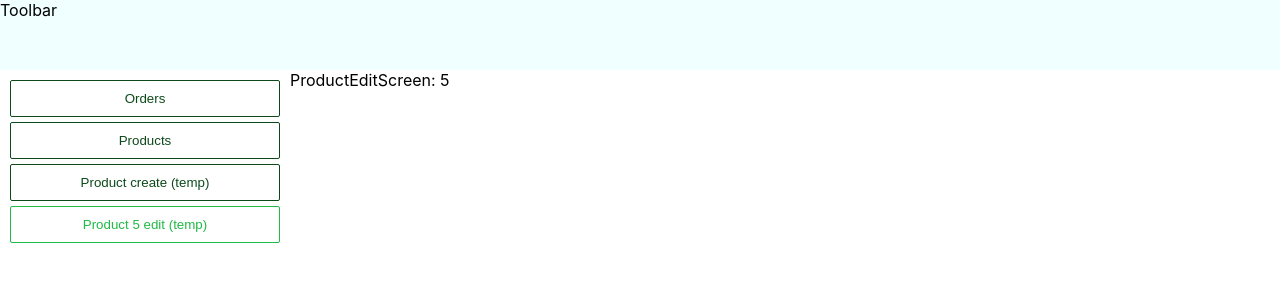
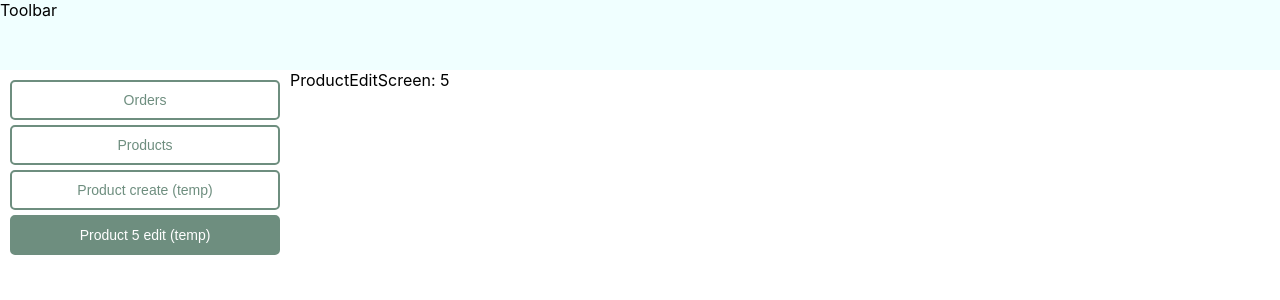
Before and after one commit to vadimkorr/online-store-frontend, a React (Create React App) app: page /product/5 in a window 1280 px wide. Shown: the top 300 px of the page. Built offline with nearby package versions, Linux system fonts and the light colour scheme.

Commit message:
Updated theme

```diff
--- a/src/components/Button/Button.tsx
+++ b/src/components/Button/Button.tsx
@@ -1,22 +1,26 @@
 import { styled } from '../themes';
+import { Activatable, isSatisfiesSafely } from '../shared';
 
-interface ButtonProps {
-  isActive: boolean;
-}
-
-const Button = styled.button<ButtonProps>`
-  border-radius: ${props => props.theme.borderRadius}px;
-  border-width: 1px;
+const Button = styled.button<Activatable>`
+  border-radius: ${props => props.theme.button.borderRadius}px;
+  border-width: ${props => props.theme.button.borderWidth}px;
   border-style: solid;
-  border-color: ${props => (props.isActive ? props.theme.borderColor1 : props.theme.borderColor2)};
-
+  border-color: ${props => props.theme.button.borderColor};
   padding: 10px;
   width: 100%;
   outline: none;
   cursor: pointer;
-
-  color: ${props => (props.isActive ? props.theme.fontColor1 : props.theme.fontColor2)};
-  background-color: ${props => props.theme.bgColor1};
+  font-size: ${props => props.theme.fontSize.md}px;
+  color: ${props => (isSatisfiesSafely(props.isActive)
+    ? props.theme.button.activeFontColor
+    : props.theme.button.fontColor)};
+  background-color: ${props => (isSatisfiesSafely(props.isActive)
+    ? props.theme.button.activeBgColor
+    : props.theme.button.bgColor)};
+  &:hover {
+    background-color: ${props => props.theme.button.activeBgColor};
+    color: ${props => props.theme.button.activeFontColor};
+  }
 `;
 
 export { Button };
--- a/src/components/Table/TableCell.tsx
+++ b/src/components/Table/TableCell.tsx
@@ -10,6 +10,7 @@ const MainContainer = styled.div<MainContainerProps>`
   flex: ${props => props.width};
   word-break: break-all;
   padding: 5px;
+  font-size: ${props => props.theme.fontSize.md}px;
 `;
 
 interface Props extends ChildrenAcceptable {
--- a/src/components/Table/TableHeaderCell.tsx
+++ b/src/components/Table/TableHeaderCell.tsx
@@ -14,6 +14,7 @@ const MainContainer = styled.div<MainContainerProps>`
   word-break: break-all;
   padding: 5px;
   font-weight: bold;
+  font-size: ${props => props.theme.fontSize.md}px;
 `;
 
 interface Props extends ChildrenAcceptable {
--- a/src/components/shared/helpers/index.ts
+++ b/src/components/shared/helpers/index.ts
@@ -1,2 +1,3 @@
 export * from './object';
 export * from './collection';
+export * from './value';
--- /dev/null
+++ b/src/components/shared/helpers/value.ts
@@ -0,0 +1,3 @@
+export function isSatisfiesSafely(value: boolean | undefined): boolean {
+  return value !== undefined && value !== false;
+}
--- /dev/null
+++ b/src/components/shared/models/Activatable.ts
@@ -0,0 +1,3 @@
+export interface Activatable {
+  isActive?: boolean;
+}
--- a/src/components/shared/models/index.ts
+++ b/src/components/shared/models/index.ts
@@ -1,2 +1,3 @@
 export * from './Identifiable';
 export * from './ChildrenAcceptable';
+export * from './Activatable';
--- a/src/components/themes/models/Theme.ts
+++ b/src/components/themes/models/Theme.ts
@@ -1,14 +1,19 @@
 export interface Theme {
-  bgColor1: string;
-  bgColor2: string;
+  fontSize: {
+    sm: number;
+    md: number;
+    lg: number;
+  };
 
-  fontColor1: string;
-  fontColor2: string;
-
-  borderColor1: string;
-  borderColor2: string;
-
-  borderRadius: number;
+  button: {
+    borderColor: string;
+    borderRadius: number;
+    borderWidth: number;
+    bgColor: string;
+    fontColor: string;
+    activeBgColor: string;
+    activeFontColor: string;
+  };
 
   table: {
     borderColor: string;
@@ -24,6 +29,8 @@ export interface Theme {
     borderRadius: number;
     borderWidth: number;
     bgColor: string;
+    fontColor: string;
     activeBgColor: string;
+    activeFontColor: string;
   };
 }
--- a/src/components/themes/theme-default.ts
+++ b/src/components/themes/theme-default.ts
@@ -1,16 +1,21 @@
 import { Theme } from './models';
 
 const theme: Theme = {
-  bgColor1: 'white',
-  bgColor2: 'green',
+  fontSize: {
+    sm: 12,
+    md: 14,
+    lg: 16,
+  },
 
-  fontColor1: '#21ba45',
-  fontColor2: '#0d4a1b',
-
-  borderColor1: '#21ba45',
-  borderColor2: '#0d4a1b',
-
-  borderRadius: 2,
+  button: {
+    borderColor: '#6e8e7f',
+    borderRadius: 5,
+    borderWidth: 2,
+    bgColor: 'white',
+    fontColor: '#6e8e7f',
+    activeBgColor: '#6e8e7f',
+    activeFontColor: 'white',
+  },
 
   table: {
     borderColor: '#6e8e7f',
@@ -25,8 +30,10 @@ const theme: Theme = {
     borderColor: '#6e8e7f',
     borderRadius: 5,
     borderWidth: 2,
-    bgColor: '#e2eadb',
-    activeBgColor: '#aec1ae',
+    bgColor: 'white',
+    fontColor: '#6e8e7f',
+    activeBgColor: '#6e8e7f',
+    activeFontColor: 'white',
   },
 };
 
```
Also changed, not shown: src/components/Paginator/PageButton.tsx (+12 -8 lines).
